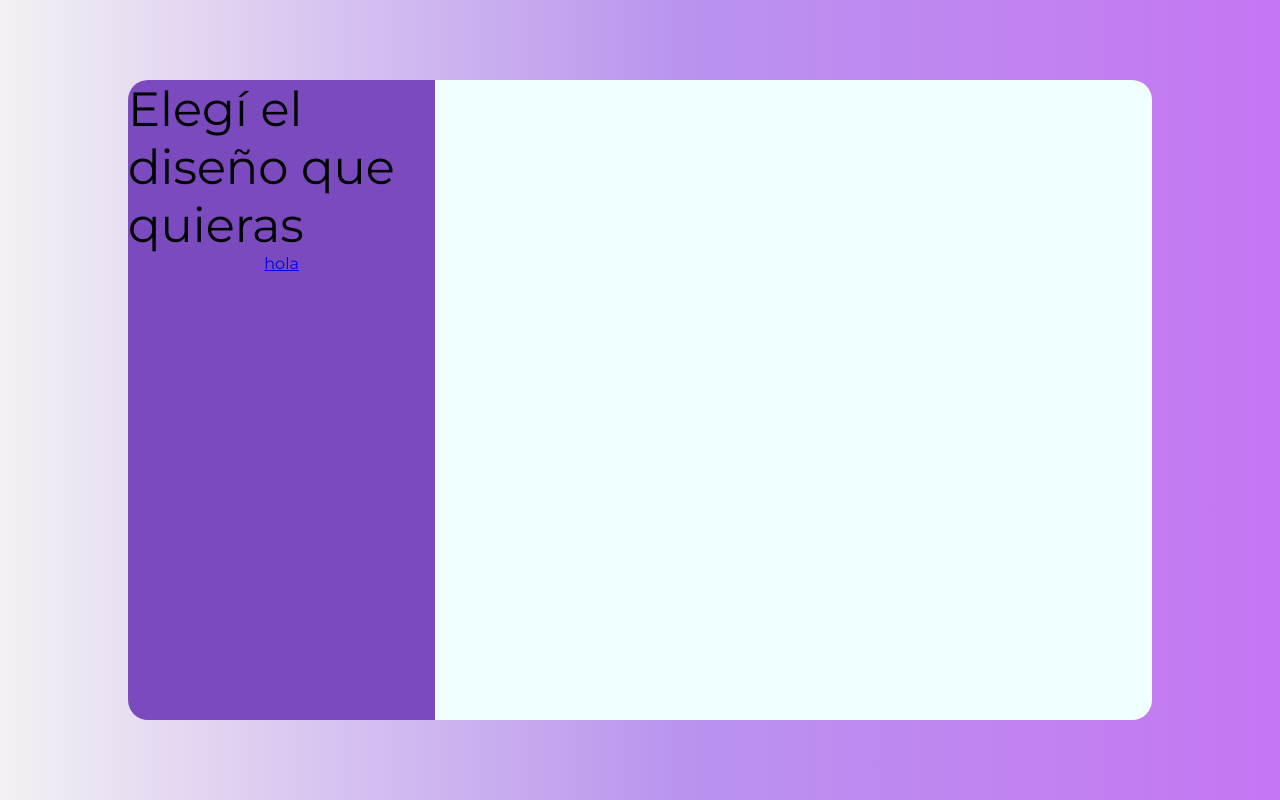
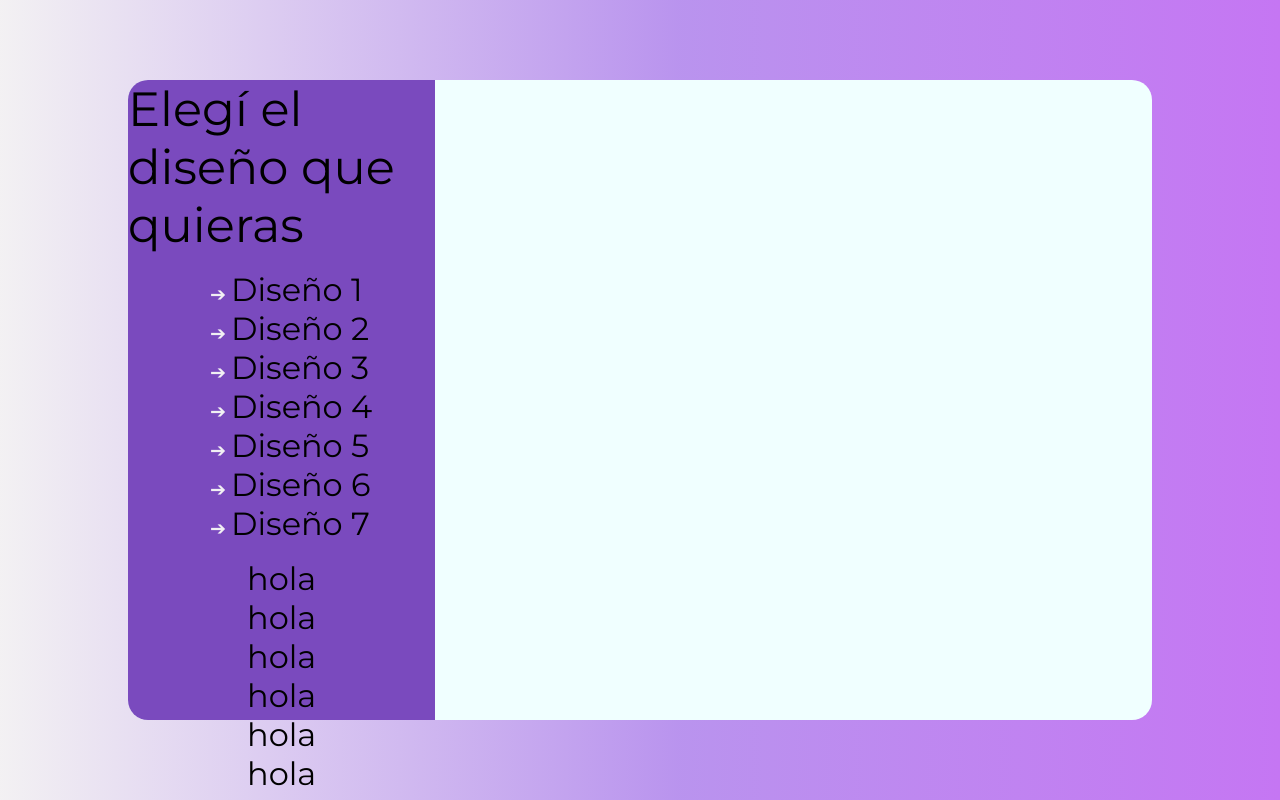
Before and after one commit to MilanesaGav/PROYECTO-DIN, a PHP site: page /4-DisPrehechos.html in a window 1280 px wide. Run offline with PHP 8.4, Linux system fonts and the light colour scheme; some web fonts are replaced.

Commit message:
pavadas (ya me canse)

```diff
--- a/pag linda/4-DisPrehechos.html
+++ b/pag linda/4-DisPrehechos.html
@@ -14,6 +14,21 @@
             <div id="horizontal">
                 <div  id="menu1">
                     <span id="TituloAct"> Elegí el diseño que quieras</span>
+                    <ul>
+                        <li href="-35.html">  <a href="-35.html" target="lienzo">Diseño 1</a> </li>
+                        <li href="-35.html">  <a href="-35.html" target="lienzo">Diseño 2</a> </li>
+                        <li href="-35.html">  <a href="-35.html" target="lienzo">Diseño 3</a> </li>
+                        <li href="-35.html">  <a href="-35.html" target="lienzo">Diseño 4</a> </li>
+                        <li href="-35.html">  <a href="-35.html" target="lienzo">Diseño 5</a> </li>
+                        <li href="-35.html">  <a href="-35.html" target="lienzo">Diseño 6</a> </li>
+                        <li href="-35.html">  <a href="-35.html" target="lienzo">Diseño 7</a> </li>
+                    </ul>
+
+                    <a href="-35.html" target="lienzo">hola</a>
+                    <a href="-35.html" target="lienzo">hola</a>
+                    <a href="-35.html" target="lienzo">hola</a>
+                    <a href="-35.html" target="lienzo">hola</a>
+                    <a href="-35.html" target="lienzo">hola</a>
                     <a href="-35.html" target="lienzo">hola</a>
                 </div>
 
--- a/pag linda/style4.css
+++ b/pag linda/style4.css
@@ -1,3 +1,4 @@
+@import url('https://fonts.googleapis.com/css2?family=Pacifico&display=swap');
 #menu1{
     align-items: center;
     width: 30%;
@@ -18,3 +19,19 @@
 #TituloAct{
     font-size: 3em;
 }
+
+ul li::marker {
+    content: "➔ "; /* O cualquier flecha: ➔, ➜, ➤, 🠲, 🠶 */
+    color: #f1f0f3; /* Puedes darle el color que quieras a la flechita */
+    font-size: 1.2rem; /* Y ajustar su tamaño */
+}
+
+a {
+    color: inherit;      /* Hereda exactamente el mismo color del texto que lo rodea */
+    text-decoration: none; /* (Opcional) Le saca la línea subrayada de abajo */
+    font-size:2rem ;
+}
+
+a:hover{
+    color:aquamarine;
+}
```
